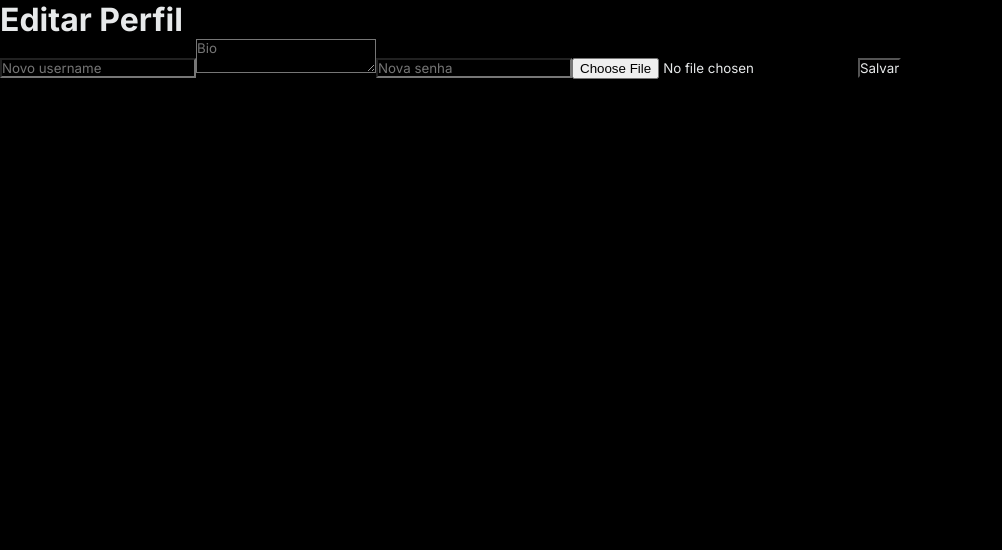
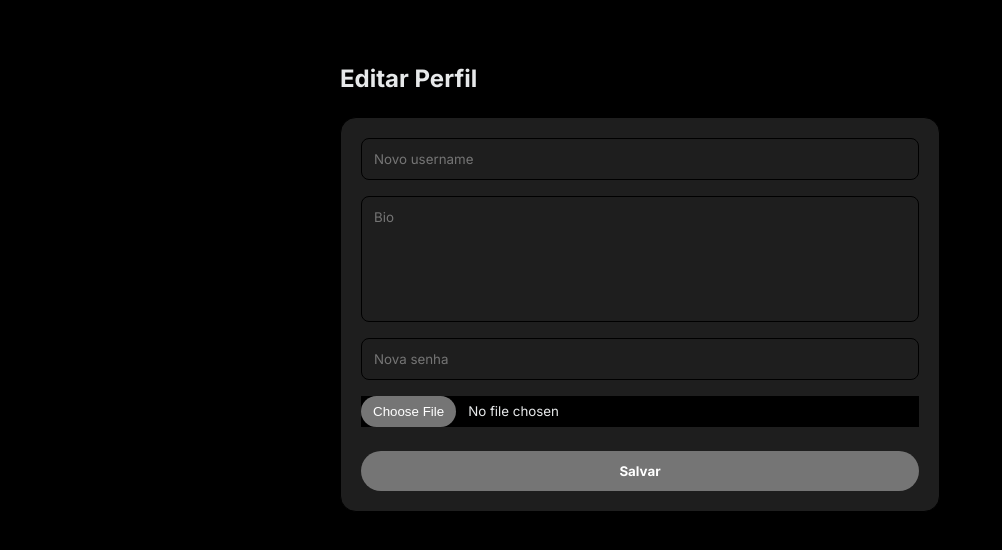
Before and after one commit to Ceb0lo/twitterFake, a React (Create React App) app in the folder frontend/: page /edit-profile/1 in a window 1280 px wide. Shown: the top 550 px of the page, without its empty margins (0-1002 px from the left). Built offline with nearby package versions, Linux system fonts and the light colour scheme.

Commit message:
Mexendo na estilização e colocando a possibilidade de cical no user e ir para a página do próprio

```diff
--- a/frontend/src/components/Bio/index.tsx
+++ b/frontend/src/components/Bio/index.tsx
@@ -42,12 +42,8 @@ const Bio = ({
           </S.Icon>
         )}
       </S.BioHeder>
-
       <S.BioContent>
         <S.Username>{username}</S.Username>
-
-        {bio && <p>{bio}</p>}
-
         <S.BioFooter>
           <S.SocialNetwork>
             <span>{following}</span> Seguindo
@@ -57,6 +53,9 @@ const Bio = ({
             <span>{followers}</span> Seguidores
           </S.SocialNetwork>
         </S.BioFooter>
+        <S.Bio>
+          {bio && <p>{bio}</p>}
+        </S.Bio>
       </S.BioContent>
     </S.Container>
   )
--- a/frontend/src/components/Bio/styles.ts
+++ b/frontend/src/components/Bio/styles.ts
@@ -47,7 +47,7 @@ export const BioContent = styled.div`
 
 export const Username = styled.h1`
   font-weight: 600;
-  font-size: 16px;
+  font-size: 30px;
   margin-bottom: 8px;
 `
 
@@ -57,7 +57,7 @@ export const BioFooter = styled.div`
 `
 
 export const SocialNetwork = styled.h2`
-  font-size: 12px;
+  font-size: 16px;
   font-weight: 300;
 
   span {
@@ -65,3 +65,7 @@ export const SocialNetwork = styled.h2`
     margin-right: 4px;
   }
 `
+export const Bio = styled.p`
+  margin-top: 8px;
+  font-size: 18px;
+`
--- a/frontend/src/components/LeftSidebar/styles.ts
+++ b/frontend/src/components/LeftSidebar/styles.ts
@@ -7,7 +7,6 @@ export const Container = styled.div`
   height: 100vh;
   display: flex;
   flex-direction: column;
-  justify-content: space-between;
   padding: 20px;
 
   ul {
@@ -52,7 +51,6 @@ export const UserInfo = styled.div`
   gap: 10px;
   padding: 15px;
   border-top: 1px solid ${variables.white};
-  margin-top: auto;
 `
 
 export const Avatar = styled.img`
--- a/frontend/src/components/Post/index.tsx
+++ b/frontend/src/components/Post/index.tsx
@@ -2,6 +2,7 @@ import { useState } from 'react'
 import { BiLike, BiComment } from 'react-icons/bi'
 
 import * as S from './styles'
+import { useNavigate } from 'react-router-dom'
 
 type Props = {
   id: number
@@ -31,6 +32,7 @@ const Post = ({
 }: Props) => {
   const CommentIcon = BiComment as React.ElementType
   const LikeIcon = BiLike as React.ElementType
+  const navigate = useNavigate()
 
   const [commentsList, setCommentsList] = useState<Comment[]>([])
   const [likeCount, setLikeCount] = useState(likes_count)
@@ -129,7 +131,7 @@ const Post = ({
 
       <S.PostContent>
         <S.PostHeader>
-          <S.Username>{user}</S.Username>
+          <S.Username onClick={() =>{navigate(`/profile/${user}`)}}>{user}</S.Username>
         </S.PostHeader>
 
         <S.Text>{text}</S.Text>
@@ -159,10 +161,10 @@ const Post = ({
               <S.PostButton onClick={handleComment}>Comentar</S.PostButton>
             </S.CommentsContent>
             {commentsList.map((comment) => (
-              <div key={comment.id}>
-                <strong>{comment.user}</strong>
-                <p>{comment.text}</p>
-              </div>
+              <S.Comments key={comment.id}>
+                <S.Username onClick={() =>{navigate(`/profile/${comment.user}`)}}>{comment.user}</S.Username>
+                <S.Text>{comment.text}</S.Text>
+              </S.Comments>
             ))}
           </div>
         )}
--- a/frontend/src/components/Post/styles.ts
+++ b/frontend/src/components/Post/styles.ts
@@ -9,7 +9,6 @@ export const Post = styled.div`
   display: flex;
   padding: 12px 16px;
   gap: 12px;
-  font-size: 16px;
 `
 export const PostContent = styled.form`
   display: flex;
@@ -27,11 +26,13 @@ export const ProfilePicture = styled.img`
   border-radius: 50%;
 `
 export const Username = styled.h1`
-  font-weight: 400;
+  font-size: 18px;
+  font-weight: bold;
+  cursor: pointer;
 `
 export const Text = styled.p`
   margin-top: 2px;
-  font-size: 14px;
+  font-size: 16px;
   line-height: 20px;
 `
 export const PostFooter = styled.div`
@@ -41,6 +42,7 @@ export const PostFooter = styled.div`
   margin-top: 8px;
   span {
     margin-left: 8px;
+    font-size: 18px;
   }
 `
 export const TextComments = styled.input`
@@ -49,7 +51,7 @@ export const TextComments = styled.input`
   outline: none;
   resize: none;
   overflow: hidden;
-  font-size: 20px;
+  font-size: 16px;
   background: transparent;
 
   input::placeholder {
@@ -72,3 +74,6 @@ export const CommentsContent = styled.div`
   padding-top: 16px;
   padding-bottom: 16px;
 `
+export const Comments = styled.div`
+  margin-top: 8px;
+`
--- a/frontend/src/pages/EditProfile/index.tsx
+++ b/frontend/src/pages/EditProfile/index.tsx
@@ -1,6 +1,8 @@
 import { useState } from 'react'
 import { useNavigate } from 'react-router-dom'
 import { useEditProfileMutation } from '../../services/api'
+
+import * as S from './styles'
 
 const EditProfile = () => {
   const navigate = useNavigate()
@@ -33,35 +35,36 @@ const EditProfile = () => {
   }
 
   return (
-    <div>
-      <h1>Editar Perfil</h1>
-
-      <input
+    <S.Container>
+      <S.Title>Editar Perfil</S.Title>
+      <S.Form>
+        <S.Input
           value={newUsername}
           onChange={(e) => setNewUsername(e.target.value)}
           placeholder="Novo username"
         />
 
-      <textarea
+        <S.TextArea
           value={bio}
           onChange={(e) => setBio(e.target.value)}
           placeholder="Bio"
         />
 
-      <input
+        <S.Input
           type="password"
           value={password}
           onChange={(e) => setPassword(e.target.value)}
           placeholder="Nova senha"
         />
 
-      <input
+        <S.FileInput
           type="file"
           onChange={(e) => setFoto(e.target.files?.[0] || null)}
         />
 
-      <button onClick={handleSubmit}>Salvar</button>
-    </div>
+        <S.Button onClick={handleSubmit}>Salvar</S.Button>
+      </S.Form>
+    </S.Container>
   )
 }
 
--- /dev/null
+++ b/frontend/src/pages/EditProfile/styles.ts
@@ -0,0 +1,104 @@
+import { styled } from 'styled-components'
+
+import variables from '../../styles/variables'
+
+export const Container = styled.div`
+  max-width: 600px;
+  margin: 40px auto;
+  padding: 24px;
+  color: ${variables.black};
+`
+
+export const Title = styled.h1`
+  font-size: 24px;
+  font-weight: bold;
+  margin-bottom: 24px;
+`
+
+export const Form = styled.div`
+  display: flex;
+  flex-direction: column;
+  gap: 16px;
+
+  background: ${variables.gray};
+  padding: 20px;
+  border-radius: 16px;
+  border: 1px solid ${variables.black};
+`
+
+export const Input = styled.input`
+  width: 532px;
+  padding: 12px;
+  border-radius: 8px;
+  border: 1px solid ${variables.black};
+  background: transparent;
+  color: ${variables.blackblur};
+
+  &:focus {
+    outline: none;
+    border-color: ${variables.white};
+  }
+
+  &::placeholder {
+    color: ${variables.blackblur};
+  }
+`
+
+export const TextArea = styled.textarea`
+  width: 532px;
+  min-height: 100px;
+  padding: 12px;
+  border-radius: 8px;
+  border: 1px solid ${variables.black};
+  background: transparent;
+  color: ${variables.blackblur};
+  resize: none;
+
+  &:focus {
+    outline: none;
+    border-color: ${variables.white};
+  }
+
+  &::placeholder {
+    color: ${variables.blackblur};
+  }
+`
+
+export const FileInput = styled.input`
+  color: ${variables.white};
+
+  &::file-selector-button {
+    margin-right: 12px;
+    border: none;
+    background: ${variables.blackblur};
+    color: white;
+    padding: 8px 12px;
+    border-radius: 20px;
+    cursor: pointer;
+
+    &:hover {
+      background: ${variables.black};
+    }
+  }
+`
+
+export const Button = styled.button`
+  margin-top: 8px;
+  padding: 12px;
+  border-radius: 999px;
+  border: none;
+  background: ${variables.blackblur};
+  color: white;
+  font-weight: bold;
+  cursor: pointer;
+  transition: 0.2s;
+
+  &:hover {
+    background: ${variables.blackblur};
+  }
+
+  &:disabled {
+    background: ${variables.blackblur};
+    cursor: not-allowed;
+  }
+`
```
Lines whose indentation alone changed are shown as unchanged.
